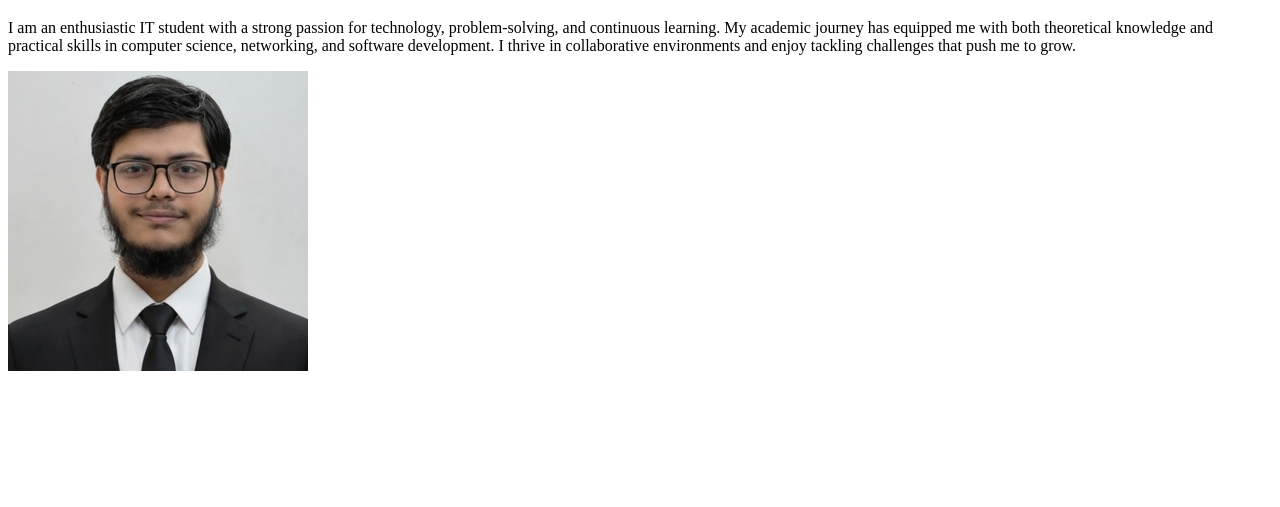
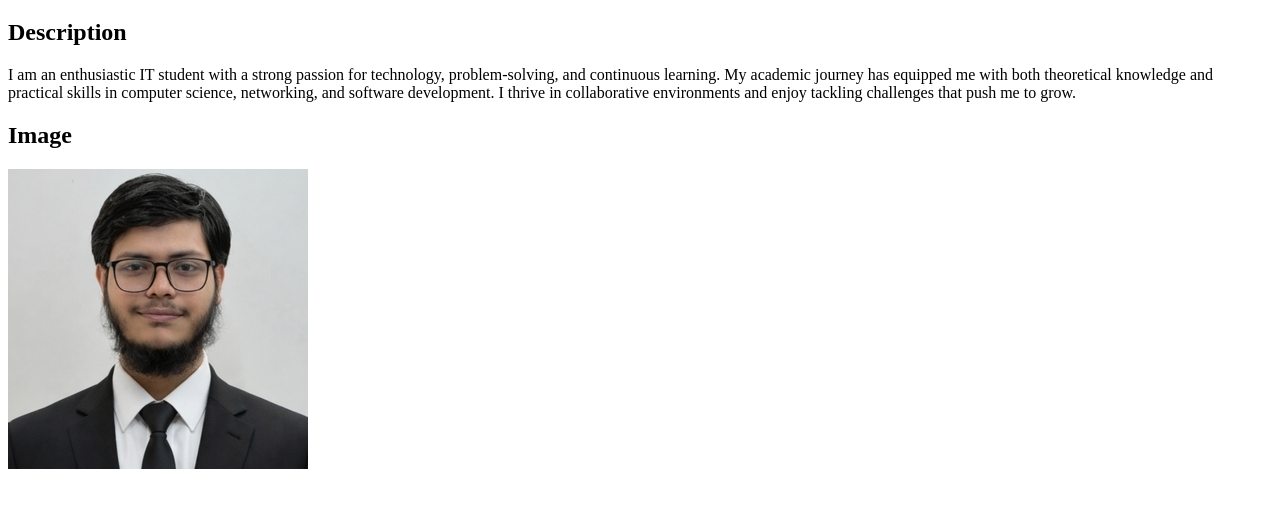
Before and after one commit to foysalchansiam-netizen/foysalchansiam-netizen.github.io, a plain HTML site: page index.html in a window 1280 px wide. Shown: the part 61-568 px from the top of the page. Drawn offline with Linux system fonts and the light colour scheme.

Commit message:
Enhance index.html with section headings and alt text
Added headings for sections and alt text for the image.

```diff
--- a/index.html
+++ b/index.html
@@ -8,10 +8,12 @@
 <body>
     <h1>Welcome to my narcissist Portfolio</h1>
     <section>
+        <h2>Description</h2>
        <p> I am an enthusiastic IT student with a strong passion for technology, problem-solving, and continuous learning. My academic journey has equipped me with both theoretical knowledge and practical skills in computer science, networking, and software development. I thrive in collaborative environments and enjoy tackling challenges that push me to grow.</p>
     </section>
     <section>
-        <img src="./rsz_1screenshot_20260312_093903_gallery (1).jpg">
-    <section>
+        <h2>Image</h2>
+        <img src="./rsz_1screenshot_20260312_093903_gallery (1).jpg" alt="A handsome men in suit">
+    </section>
 </body>
 </html>
```
